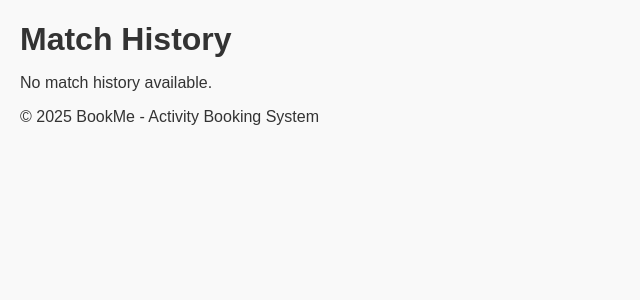
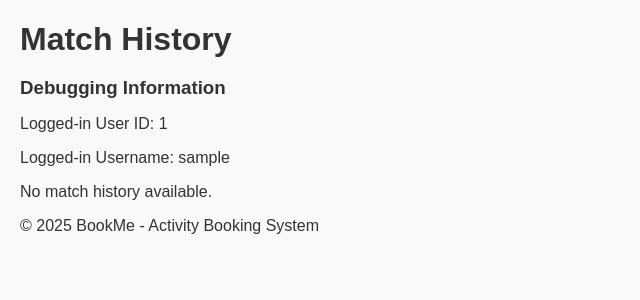
Before and after one commit to Ali-Almualm/2900, a Django app: page /match-history/ in a window 1280 px wide. Shown: the part 85-385 px from the top of the page, without its empty margins (0-640 px from the left). Run offline with Django 5.2, Linux system fonts and the light colour scheme; the visitor is signed in with stand-in values (Sample User, id 1); data that the repository does not hold is empty.

Commit message:
yes yes yes

```diff
--- a/bookings/templates/bookings/match_history.html
+++ b/bookings/templates/bookings/match_history.html
@@ -5,30 +5,60 @@
 {% block content %}
 <h1>Match History</h1>
 
+<!-- Debugging Information -->
+<div>
+    <h3>Debugging Information</h3>
+    <p>Logged-in User ID: {{ user.id }}</p>
+    <p>Logged-in Username: {{ user.username }}</p>
+</div>
+
 {% if match_history %}
     <table class="match-history-table">
         <thead>
             <tr>
                 <th>Match ID</th>
-                <th>Opponent</th>
+                <th>Match Name</th>
                 <th>Activity</th>
                 <th>Start Time</th>
                 <th>End Time</th>
+                <th>Match Creator</th>
+                <th>Opponent</th>
+                <th>Your Role</th> <!-- New column for role -->
                 <th>Your Result</th>
                 <th>Opponent's Result</th>
                 <th>Action</th>
+                <th>Debug Info</th>
             </tr>
         </thead>
         <tbody>
             {% for match in match_history %}
             <tr>
                 <td>{{ match.id }}</td>
-                <td>{{ match.opponent_name }}</td>
+                <td>{{ match.name }}</td>
                 <td>{{ match.booking_type|title }}</td>
                 <td>{{ match.start_time|date:"M d, Y H:i" }}</td>
                 <td>{{ match.end_time|date:"M d, Y H:i" }}</td>
+                <td>{{ match.user_id }}</td> <!-- Match creator's user_id -->
+                <td>
+                    {% if match.opponent %}
+                        {{ match.opponent.username }}
+                    {% else %}
+                        No opponent
+                    {% endif %}
+                </td>
+                <td>
+                    <!-- Determine the role of the logged-in user -->
+                    {% if match.user_id == user.id|stringformat:"s" %}
+                        Match Creator
+                    {% elif match.opponent and match.opponent.id == user.id %}
+                        Opponent
+                    {% else %}
+                        Unknown
+                    {% endif %}
+                </td>
                 <td>
                     {% if match.user_id == user.id|stringformat:"s" %}
+                        <!-- Your Result as Match Creator -->
                         {% if match.user_result == 'win' %}
                             Won
                         {% elif match.user_result == 'loss' %}
@@ -36,7 +66,8 @@
                         {% else %}
                             Pending
                         {% endif %}
-                    {% else %}
+                    {% elif match.opponent and match.opponent.id == user.id %}
+                        <!-- Your Result as Opponent -->
                         {% if match.opponent_result == 'win' %}
                             Won
                         {% elif match.opponent_result == 'loss' %}
@@ -48,18 +79,20 @@
                 </td>
                 <td>
                     {% if match.user_id == user.id|stringformat:"s" %}
+                        <!-- Opponent's Result as Match Creator -->
                         {% if match.opponent_result == 'win' %}
+                            Won
+                        {% elif match.opponent_result == 'loss' %}
                             Lost
-                        {% elif match.opponent_result == 'loss' %}
-                            Won
                         {% else %}
                             Pending
                         {% endif %}
-                    {% else %}
+                    {% elif match.opponent and match.opponent.id == user.id %}
+                        <!-- Opponent's Result as Opponent -->
                         {% if match.user_result == 'win' %}
+                            Won
+                        {% elif match.user_result == 'loss' %}
                             Lost
-                        {% elif match.user_result == 'loss' %}
-                            Won
                         {% else %}
                             Pending
                         {% endif %}
@@ -69,10 +102,17 @@
                     {% if match.user_id == user.id|stringformat:"s" and not match.user_result %}
                         <button class="action-button win-button" onclick="confirmResult('{{ match.id }}', 'win')">I Won</button>
                         <button class="action-button loss-button" onclick="confirmResult('{{ match.id }}', 'loss')">I Lost</button>
-                    {% elif match.opponent.id == user.id and not match.opponent_result %}
+                    {% elif match.opponent and match.opponent.id == user.id and not match.opponent_result %}
                         <button class="action-button win-button" onclick="confirmResult('{{ match.id }}', 'win')">I Won</button>
                         <button class="action-button loss-button" onclick="confirmResult('{{ match.id }}', 'loss')">I Lost</button>
                     {% endif %}
+                </td>
+                <td>
+                    <!-- Debugging Information for Each Match -->
+                    <p>Match Creator ID: {{ match.user_id }}</p>
+                    <p>Opponent ID: {% if match.opponent %}{{ match.opponent.id }}{% else %}No opponent{% endif %}</p>
+                    <p>User Result: {{ match.user_result }}</p>
+                    <p>Opponent Result: {{ match.opponent_result }}</p>
                 </td>
             </tr>
             {% endfor %}
@@ -154,6 +194,5 @@ function confirmResult(matchId, result) {
 .loss-button:hover {
     background-color: #e53935;
 }
-
 </style>
 {% endblock %}
--- a/bookings/views.py
+++ b/bookings/views.py
@@ -603,15 +603,18 @@ def respond_to_match_request(request, booking_request_id):
 @login_required
 def match_history_view(request):
     """Display the match history for the logged-in user."""
-    print("user going to matchmaking")
     match_history = Booking.objects.filter(
-        models.Q(user_id=str(request.user.id)) | models.Q(name__icontains=request.user.username)
+        models.Q(user_id=str(request.user.id)) | models.Q(opponent=request.user)
     ).order_by('-start_time')
+
+    # Debugging: Print match history to the console
+    print("Match History Queryset:")
+    for match in match_history:
+        print(f"Match ID: {match.id}, User ID: {match.user_id}, Opponent: {match.opponent}, User Result: {match.user_result}, Opponent Result: {match.opponent_result}")
 
     return render(request, 'bookings/match_history.html', {
         'match_history': match_history
     })
-
 
 @login_required
 @csrf_exempt
@@ -622,20 +625,23 @@ def confirm_result_view(request, booking_id):
             data = json.loads(request.body)
             result = data.get('result')  # 'win' or 'loss'
 
+            # Fetch the booking
             booking = Booking.objects.get(id=booking_id)
 
             # Ensure the logged-in user is part of the match
-            if str(request.user.id) != booking.user_id and request.user.username not in booking.name:
+            if str(request.user.id) == booking.user_id:
+                # Update the user's result
+                booking.user_result = result
+            elif request.user == booking.opponent:
+                # Update the opponent's result
+                booking.opponent_result = result
+            else:
                 return JsonResponse({'success': False, 'message': 'You are not part of this match.'}, status=403)
 
-            # Update the result for the logged-in user
-            if str(request.user.id) == booking.user_id:
-                booking.user_result = result
-            elif request.user.username in booking.name:
-                booking.opponent_result = result
+            # Save the updated booking
+            booking.save()
 
-            booking.save()
-            return JsonResponse({'success': True, 'message': 'Result confirmed successfully.'})
+            return JsonResponse({'success': True, 'message': 'Result updated successfully.'})
         except Booking.DoesNotExist:
             return JsonResponse({'success': False, 'message': 'Match not found.'}, status=404)
         except Exception as e:
```
